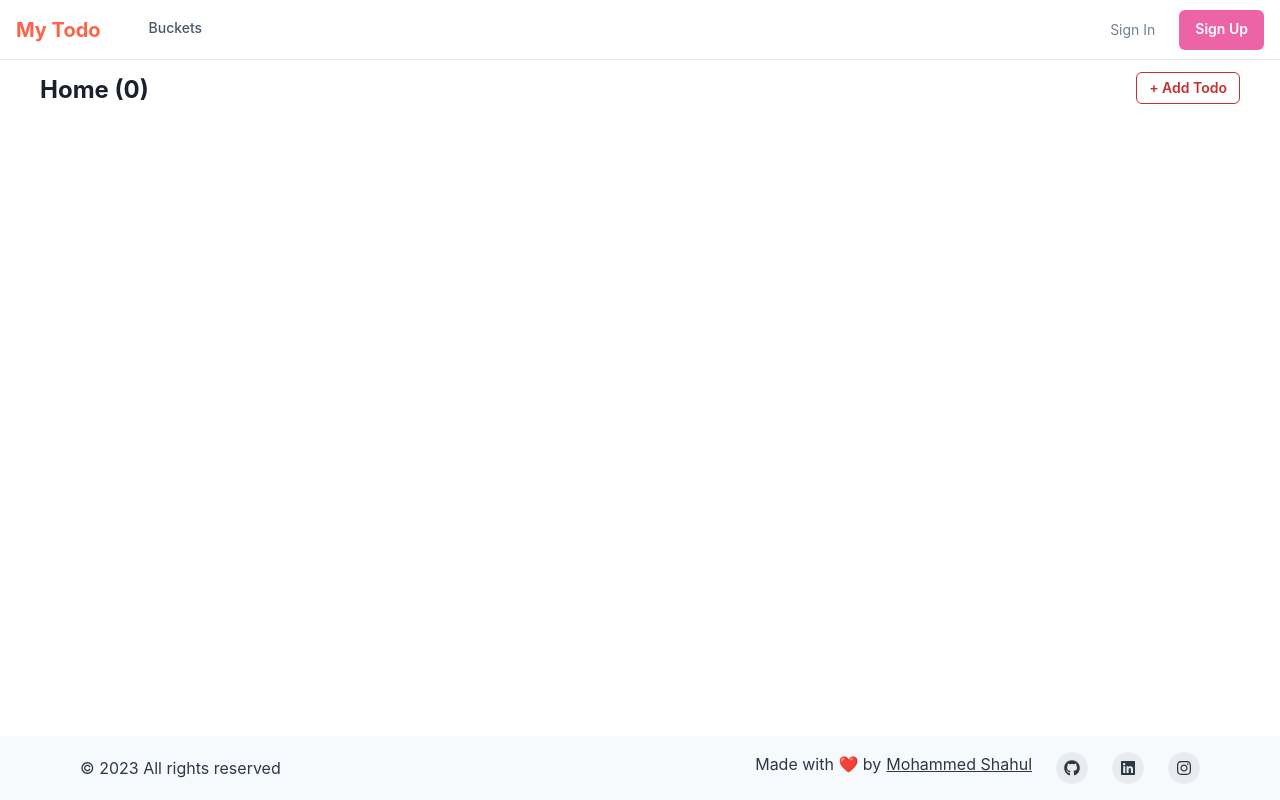
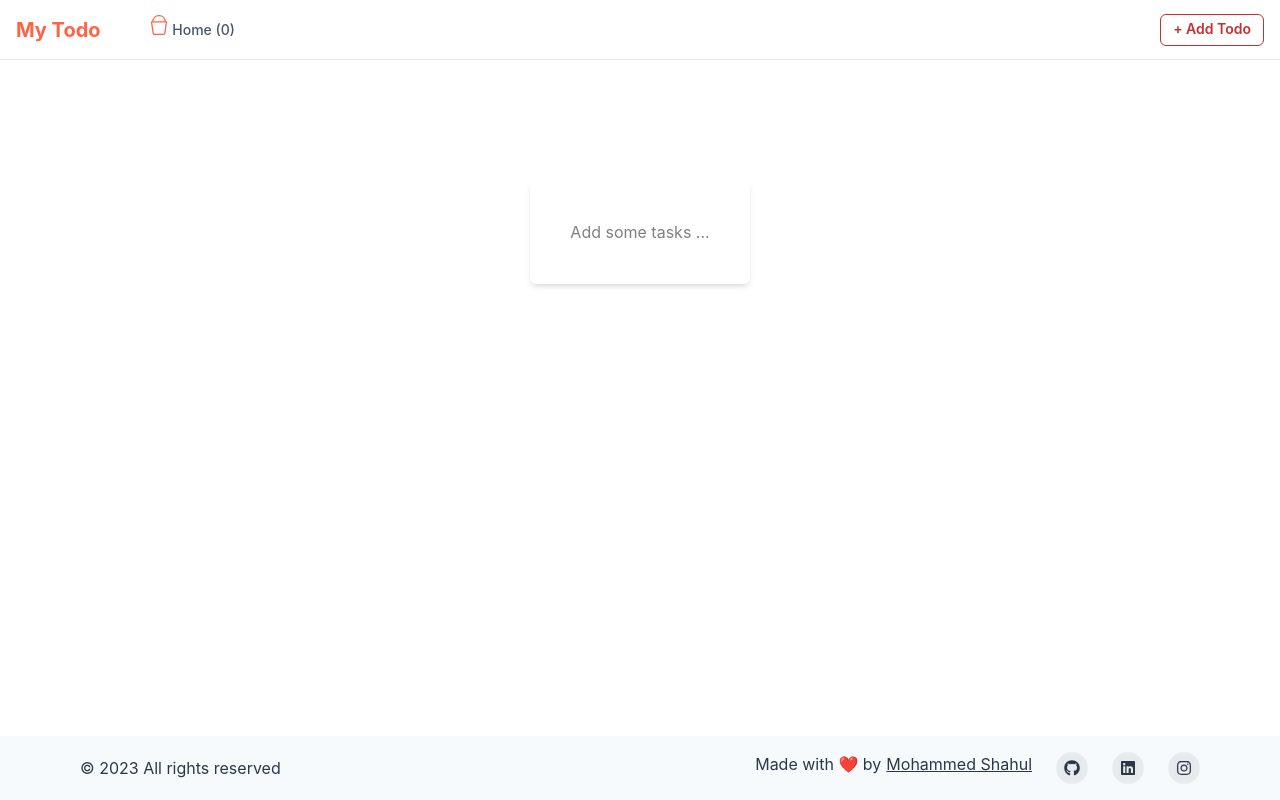
Before and after one commit to mshahulpm/to-do-chrome-extension, a React (Vite) app: page / in a window 1280 px wide. Built offline with nearby package versions, Linux system fonts and the light colour scheme.

Commit message:
finished

```diff
--- a/src/Layout/Header.tsx
+++ b/src/Layout/Header.tsx
@@ -10,10 +10,15 @@ import {
     PopoverTrigger,
     PopoverContent,
     useColorModeValue,
+    IconButton,
+    Tooltip,
 } from '@chakra-ui/react';
-import { ChevronRightIcon, } from '@chakra-ui/icons';
+import { ChevronRightIcon, DeleteIcon, } from '@chakra-ui/icons';
 import { Bucket } from 'src/@types';
 import { useApp } from 'src/context/AppContext';
+import AddTodo from 'src/components/AddTodo';
+import { useState } from 'react';
+import { BsBucket } from 'react-icons/bs'
 
 interface NavItem {
     label: string;
@@ -25,8 +30,12 @@ interface NavItem {
 
 export default function Header() {
 
+    const [todoModal, setTodoModal] = useState(false)
+    const { removeBucket, selectedBucketId } = useApp()
+
     return (
         <Box>
+            {todoModal && <AddTodo onClose={() => setTodoModal(false)} />}
             <Flex
                 bg={useColorModeValue('white', 'gray.800')}
                 color={useColorModeValue('gray.600', 'white')}
@@ -57,25 +66,21 @@ export default function Header() {
                     justify={'flex-end'}
                     direction={'row'}
                     spacing={6}>
+
+                    {
+                        selectedBucketId !== '123' &&
+                        <IconButton
+                            onClick={() => removeBucket(selectedBucketId)}
+                            sx={{ ml: 4, borderRadius: '50%', fontSize: 15 }} aria-label='button'>
+                            <Tooltip label='Delete Bucket' colorScheme={'red'}>
+                                <DeleteIcon color={'tomato'} />
+                            </Tooltip>
+                        </IconButton>
+                    }
+
                     <Button
-                        as={'a'}
-                        fontSize={'sm'}
-                        fontWeight={400}
-                        variant={'link'}
-                        href={'#'}>
-                        Sign In
-                    </Button>
-                    <Button
-                        display={{ base: 'none', md: 'inline-flex' }}
-                        fontSize={'sm'}
-                        fontWeight={600}
-                        color={'white'}
-                        bg={'pink.400'}
-                        _hover={{
-                            bg: 'pink.300',
-                        }}>
-                        Sign Up
-                    </Button>
+                        onClick={() => setTodoModal(true)}
+                        size={'sm'} variant={'outline'} colorScheme='red'>+ Add Todo</Button>
                 </Stack>
             </Flex>
         </Box>
@@ -87,7 +92,8 @@ const DesktopNav = () => {
     const linkHoverColor = useColorModeValue('gray.800', 'white');
     const popoverContentBgColor = useColorModeValue('white', 'gray.800');
 
-    const { buckets, openModel, selectBucket } = useApp()
+    const { buckets, openModel, removeBucket, selectedBucket } = useApp()
+    const noOfItems = selectedBucket.todoLists.length + selectedBucket.groupedTodoLists.length
 
     return (
         <Stack direction={'row'} spacing={4}>
@@ -104,7 +110,10 @@ const DesktopNav = () => {
                                 textDecoration: 'none',
                                 color: linkHoverColor,
                             }}>
-                            Buckets
+                            <BsBucket style={{ display: 'inline', color: 'tomato', fontSize: 20 }} />
+                            {' '} {selectedBucket.name} {' '} ({noOfItems})
+
+
                         </Link>
                     </PopoverTrigger>
 
@@ -121,6 +130,7 @@ const DesktopNav = () => {
                                 {buckets.map((bucket) => (
                                     <DesktopSubNav key={bucket.name} {...bucket} />
                                 ))}
+
                                 <Button
                                     onClick={() => openModel('bucket')}
                                     colorScheme={'orange'}
--- a/src/components/AddTodo/GroupTodo.tsx
+++ b/src/components/AddTodo/GroupTodo.tsx
@@ -80,7 +80,7 @@ export default function GroupTodo({ onClose }: props) {
 
                         <Center sx={{ mt: 4 }} >
                             <Button
-                                onClick={() => append({})}
+                                onClick={() => append({ id: Date.now() + '' })}
                                 size={'xs'} colorScheme='red' variant={'outline'} >+ Add todo</Button>
                         </Center>
                     </>
--- a/src/components/Cards.tsx
+++ b/src/components/Cards.tsx
@@ -28,7 +28,7 @@ export default function GroupedTodoCard({ todoItem }: GroupTodoProps) {
             <Box
                 maxW={'330px'}
                 bg={useColorModeValue('white', 'gray.800')}
-                boxShadow={'2xl'}
+                boxShadow={'md'}
                 rounded={'md'}
                 overflow={'hidden'}>
 
@@ -44,17 +44,20 @@ export default function GroupedTodoCard({ todoItem }: GroupTodoProps) {
                         rounded={'base'}>
                         {todoItem.heading}
                     </Text>
+                    <span
+                        onClick={() => removeGroupTodo(selectedBucket.id, todoItem.id)}
+                    >
                         <IconButton label='Delete' >
                             <AiFillDelete
-                            onClick={() => removeGroupTodo(selectedBucket.id, todoItem.id)}
                                 style={{ color: 'tomato' }} />
                         </IconButton>
+                    </span>
                 </Stack>
 
                 <Box bg={useColorModeValue('gray.50', 'gray.900')} p={3} >
                     {
                         todoItem.items.map((item, i) => (
-                            <SingleTodo key={i} item={item} />
+                            <SingleTodo key={i} item={item} group_id={todoItem.id} />
                         ))
                     }
                 </Box>
@@ -77,39 +80,63 @@ type SingleTodoProps = {
 }
 export function SingleTodo({ item, group_id }: SingleTodoProps) {
 
-    const { removeTodo, selectedBucket } = useApp()
+    const { removeTodo, selectedBucket, updateTodo } = useApp()
 
+    function handleCheck(checked: boolean) {
+
+        updateTodo(selectedBucket.id, { ...item, completed: checked }, group_id)
+    }
 
     return (
-        <Card sx={{ my: 1 }}>
-            <Box sx={{ display: 'flex', maxW: 200 }}>
-                <Box sx={{ py: 2, pl: 4, minWidth: 150 }}>
-                    <CustomText fontWeight={700} fontSize={'xs'}>{item.title}</CustomText>
-                    <CustomText fontSize={'xs'}>
+        <Card sx={{
+            my: 1,
+            background: item.completed ? '#faebcf' : 'none'
+        }}>
+            <Box sx={{
+                display: 'flex', maxW: 200,
+            }}>
+                <Box sx={{ pt: 2, pl: 4, minWidth: 150 }}>
+                    <CustomText
+                        sx={{
+                            textDecoration: item.completed ? 'line-through' : 'none'
+                        }}
+                        fontWeight={700} fontSize={'xs'}>{item.title}</CustomText>
+                    <CustomText
+                        sx={{
+                            textDecoration: item.completed ? 'line-through' : 'none'
+                        }}
+                        fontSize={'xs'}>
                         {item.description}
                     </CustomText>
-                    <Flex sx={{ my: 2 }}>
+                    <Flex sx={{ mt: 2 }}>
                         <TimeIcon sx={{ mr: 1, color: 'orange' }} />
-                        {
-                            item.dueDate ?
+
                         <CustomText sx={{
                             border: '1px solid lightgray',
                             display: 'inline-block',
                             px: 2,
-                                    borderRadius: 4
+                            borderRadius: 4,
+                            mb: 1
 
                         }} fontSize={'xs'}>
-                                    {new Date(item.dueDate!).toLocaleDateString()}
+                            {
+                                item.dueDate ?
+                                    new Date(item.dueDate!).toDateString().slice(4, 10)
+                                    : '--'
+                            }
                         </CustomText>
-                                : <CustomText sx={{ mb: 2 }}>--</CustomText>
-                        }
+
                     </Flex>
 
                 </Box>
-                <Stack sx={{ p: 2 }}>
-                    <Checkbox />
-                    <DeleteIcon onClick={() => removeTodo(selectedBucket.id, item.id, group_id)} />
-                    <MdEdit />
+                <Stack sx={{ p: 2, pb: 0 }}>
+                    <Checkbox
+                        isChecked={item.completed} onChange={e => handleCheck(e.target.checked)}
+                    />
+                    <DeleteIcon
+                        sx={{ cursor: 'pointer' }}
+                        onClick={() => removeTodo(selectedBucket.id, item.id, group_id)} />
+                    {/* <MdEdit /> */}
                 </Stack>
             </Box>
 
--- /dev/null
+++ b/src/components/UI/ConfirmBox.tsx
@@ -0,0 +1,30 @@
+import { Button, Modal, ModalCloseButton, ModalContent, ModalFooter, ModalHeader, ModalOverlay } from "@chakra-ui/react"
+
+
+
+
+type props = {
+    onConfirm: () => any
+    onClose: () => any
+}
+
+export default function ConfirmBox({ onClose, onConfirm }: props) {
+
+
+    return (
+        <Modal isOpen={true} closeOnOverlayClick={false} onClose={onClose}>
+            <ModalOverlay />
+            <ModalContent sx={{ mt: 150 }}>
+                <ModalHeader>Are You sure ?</ModalHeader>
+                <ModalCloseButton />
+
+                <ModalFooter>
+                    <Button size={'sm'} colorScheme='red' variant={'outline'} mr={3} onClick={onClose}>
+                        Cancel
+                    </Button>
+                    <Button size={'sm'} colorScheme={'blue'} >Confirm</Button>
+                </ModalFooter>
+            </ModalContent>
+        </Modal>
+    )
+}
--- a/src/context/AppContext.tsx
+++ b/src/context/AppContext.tsx
@@ -148,7 +148,9 @@ export function AppProvider({ children }: AppProviderProps) {
                     if (groupId) {
                         bucket.groupedTodoLists = bucket.groupedTodoLists.map(gp_list => {
                             gp_list.items = gp_list.items.map(it => {
-                                if (it.id === todo.id) return todo
+                                if (it.id === todo.id) {
+                                    return todo
+                                }
                                 return it
                             })
                             return gp_list
--- a/src/index.css
+++ b/src/index.css
@@ -1,6 +1,6 @@
 body{
     min-width: 500px;
-    min-height: 100vh;
+
 }
 
 *::-webkit-scrollbar {
--- a/src/pages/Home/HomeHeader.tsx
+++ b/src/pages/Home/HomeHeader.tsx
@@ -10,12 +10,10 @@ import { DeleteIcon } from '@chakra-ui/icons'
 export default function HomeHeader() {
 
     const { selectedBucket, removeBucket } = useApp()
-    const [todoModal, setTodoModal] = useState(false)
     const noOfItems = selectedBucket.todoLists.length + selectedBucket.groupedTodoLists.length
 
     return (
         <>
-            {todoModal && <AddTodo onClose={() => setTodoModal(false)} />}
 
             <Box sx={{ p: 3, px: 10, display: 'flex', justifyContent: 'space-between' }}>
                 <Flex>
@@ -33,9 +31,7 @@ export default function HomeHeader() {
                         </IconButton>
                     }
                 </Flex>
-                <Button
-                    onClick={() => setTodoModal(true)}
-                    size={'sm'} variant={'outline'} colorScheme='red'>+ Add Todo</Button>
+
             </Box>
         </>
     )
--- a/src/pages/Home/index.tsx
+++ b/src/pages/Home/index.tsx
@@ -1,6 +1,7 @@
-import { Box, Center } from '@chakra-ui/react'
+import { Box, Center, Text, useColorModeValue } from '@chakra-ui/react'
 import GroupedTodoCard, { SingleTodo } from 'src/components/Cards'
 import NewBucket from 'src/components/NewBucket'
+import ConfirmBox from 'src/components/UI/ConfirmBox'
 import { useApp } from 'src/context/AppContext'
 import HomeHeader from './HomeHeader'
 
@@ -12,17 +13,18 @@ export default function Home() {
     const rev_groupedTodoLists = [...groupedTodoLists].reverse()
     const rev_todoLists = [...todoLists].reverse()
 
+    const isTodosEmpty = !(rev_groupedTodoLists.length || rev_todoLists.length)
+
     return (
         <>
             <NewBucket />
 
-            <HomeHeader />
-
             <Center
                 sx={{
-                    minHeight: '80vh',
+                    minHeight: '90vh',
                     // display: 'flex',
                     flexWrap: 'wrap',
+                    pt: 10,
                     pb: { base: 40, md: 20 },
                     alignItems: 'flex-start'
                 }}
@@ -42,6 +44,18 @@ export default function Home() {
                     ))
                 }
 
+                {
+                    isTodosEmpty &&
+                    <Box
+                        bg={useColorModeValue('grey.50', 'grey.900')}
+                        sx={{ p: 10, mt: 20 }}
+                        boxShadow={'md'}
+                        rounded='md'
+                    >
+                        <Text color={'gray'}> Add some tasks ...</Text>
+                    </Box>
+                }
+
             </Center>
         </>
     )
--- a/tsconfig.json
+++ b/tsconfig.json
@@ -15,7 +15,7 @@
     "resolveJsonModule": true,
     "isolatedModules": true,
     "noEmit": true,
-    "jsx": "react-jsx"
+    "jsx": "react-jsx",
   },
   "include": ["src"],
   "references": [{ "path": "./tsconfig.node.json" }]
```
Also changed, not shown: src/context/DBContext.tsx (+13 -2 lines), 2 other files (tests, documents, lock files or other folders). Lines whose indentation alone changed are shown as unchanged.
